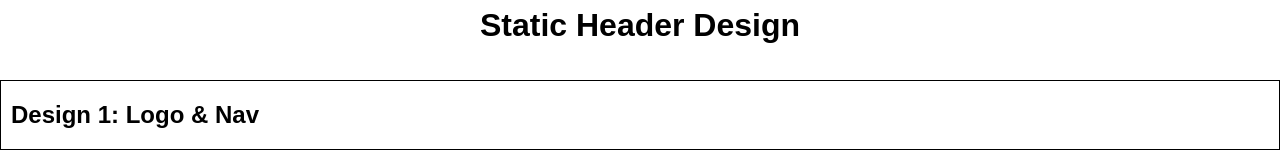
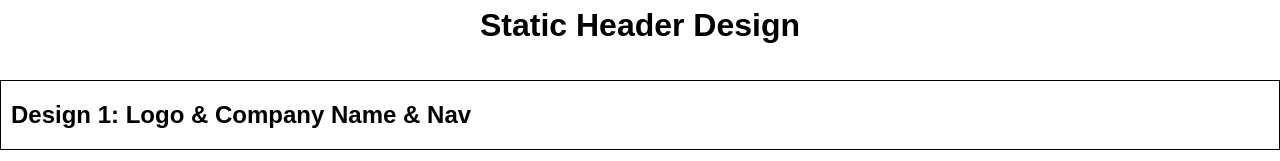
Before and after one commit to MononoKuma/WD-Seatwork3, a plain HTML site: page pages/header/index.html in a window 1280 px wide. Shown: the part 97-258 px from the top of the page. Drawn offline with Linux system fonts and the light colour scheme.

Commit message:
Update index.html

```diff
--- a/pages/header/index.html
+++ b/pages/header/index.html
@@ -23,7 +23,7 @@
     <br><br>
 
     <section class="divider">
-        <h1>Design 1: Logo & Nav</h1>
+        <h1>Design 1: Logo & Company Name & Nav</h1>
     </section>
 
     <header class="firstdesign">
```
